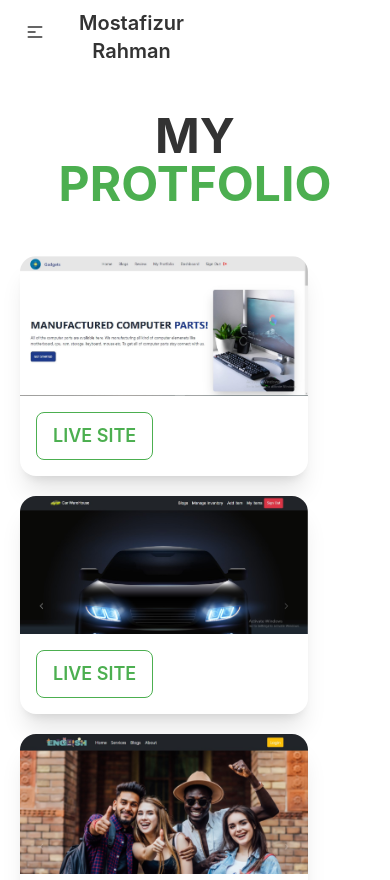
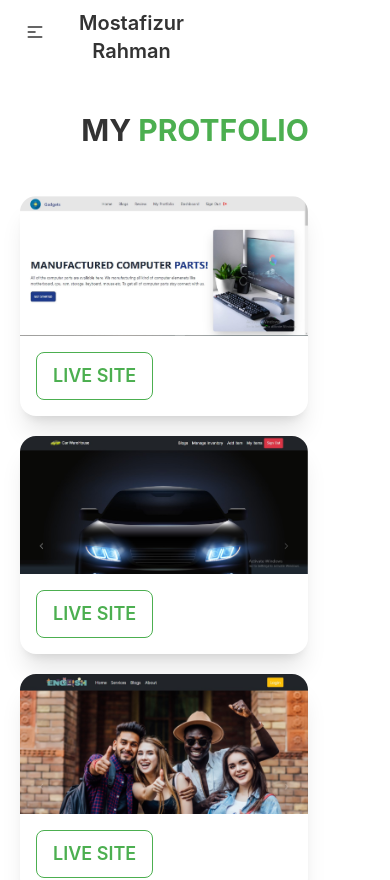
Before and after one commit to Mostafizur10681/my-protfolio, a React (Create React App) app: page /protfolio in a window 390 px wide. Shown: the top 880 px of the page. Built offline with nearby package versions, Linux system fonts and the light colour scheme.

Commit message:
update some text

```diff
--- a/src/components/Pages/Home/Banner.js
+++ b/src/components/Pages/Home/Banner.js
@@ -19,7 +19,7 @@ const Banner = () => {
                 <img class="mask w-96 mask-circle" src={profile} />
                 <div>
                     <h6 className='text-lg uppercase font-bold text-white'>HI There!</h6>
-                    <h1 class="text-5xl font-bold text-white">I'm A <span className='text-primary word'>MERN Stack Developer</span></h1>
+                    <h1 class="lg:text-5xl text-3xl  font-bold text-white">I'm A <span className='text-primary word'>MERN Stack Developer</span></h1>
                     <p class="py-6 text-white">This is Md. Mostafizur Rahman. I'm MERN stack developer. I'm expertise in HTML, CSS, Bootstrap, Tailwind CSS,
                         JavaScript, MongoDB, ExpressJS, ReactJS, Node JS. I also know about some tools like Firbase, Heroku, Netlify, Github etc  I'm  a skilled person.
                         I'm also dedicated and good learner.
--- a/src/components/Pages/Portfolio/Portfolio.js
+++ b/src/components/Pages/Portfolio/Portfolio.js
@@ -7,7 +7,7 @@ import macBook from '../../assets/macBook.jpg';
 const Protfolio = () => {
     return (
         <div className='text-center px-5 lg:px-12 my-12'>
-            <h1 className='text-center font-bold mb-12 text-5xl uppercase'>My <span className='text-primary'>Protfolio</span></h1>
+            <h1 className='text-center font-bold mb-12 text-3xl lg:text-5xl uppercase'>My <span className='text-primary'>Protfolio</span></h1>
             <div className='grid grid-cols-1 lg:grid-cols-3 md:grid-cols-2'>
                 <div class="card card-compact mb-5 w-72 lg:w-96 bg-base-100 shadow-xl">
                     <figure>
```
